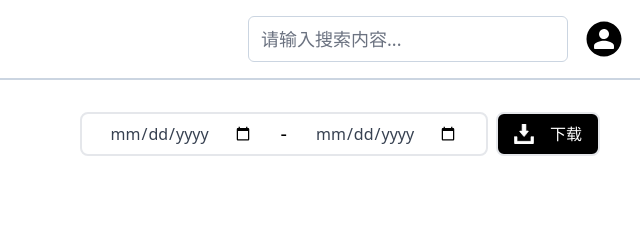
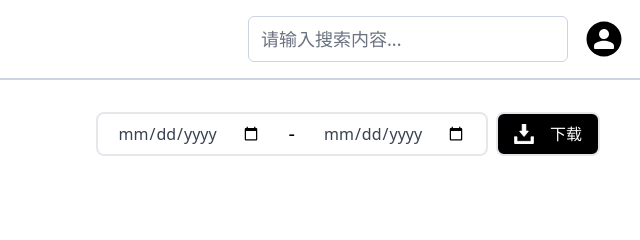
Before and after one commit to SyawaseWorks/DashboardOverviewer, a plain HTML site: page index.html in a window 1280 px wide. Shown: the top 240 px of the page, 640-1280 px from the left. Drawn offline with nearby package versions, Linux system fonts and the light colour scheme.

Commit message:
Update index.html

```diff
--- a/index.html
+++ b/index.html
@@ -83,7 +83,7 @@
                 <h1 class="font-bold text-4xl ml-4">数据展板</h1>
             </div>
             <div id="calendar"
-                class="flex ml-auto items-center appearance-none rounded-lg border-2 px-4 w-80 cursor-pointer w-fit">
+                class="flex ml-auto items-center appearance-none rounded-lg border-2 w-80 cursor-pointer w-fit">
                 <!--<input type="date" id="today"
                     class="appearance-none rounded-lg border-2 px-4 py-2 w-80 cursor-pointer bg-white text-gray-700">
                 <button id="dateselect"
@@ -93,9 +93,9 @@
                     <span class="pl-4 flex text-nowrap">2022年/1月/20日 - 2022年/2月/09日</span></button>-->
                 <!--<input type="date" id="today"
                     class="appearance-none rounded-lg border-2 px-4 py-2 w-80 cursor-pointer bg-white text-gray-700">-->
-                <input type="date" id="from" name="from" class="border-none bg-white text-gray-700">
-                <label for="to" class="mx-4 text-xl">-</label>
-                <input type="date" id="to" name="to" class="border-none bg-white text-gray-700">
+                <input type="date" id="from" name="from" class="border-none bg-white text-gray-700 mx-2">
+                <label for="to" class="mx-2 text-xl">-</label>
+                <input type="date" id="to" name="to" class="border-none bg-white text-gray-700 mx-2">
             </div>
 
             <div id="download-butt"
```
